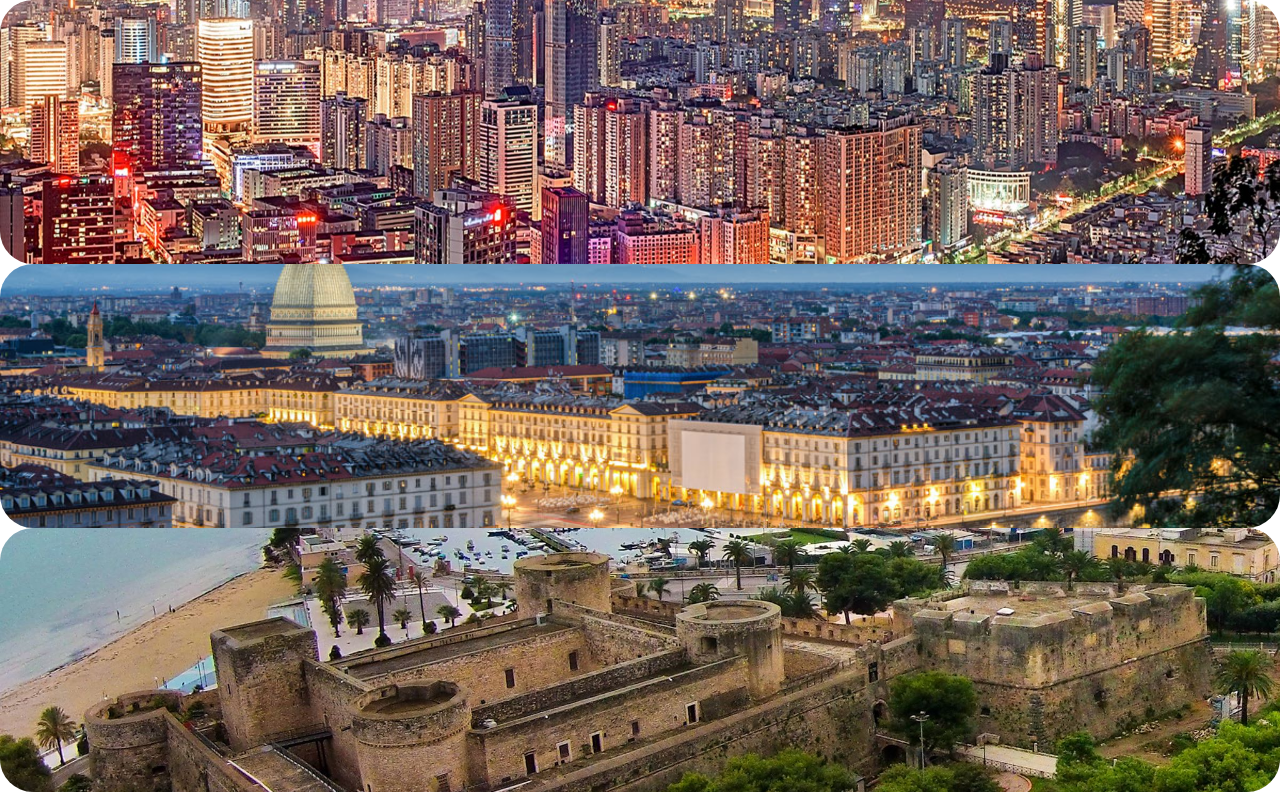
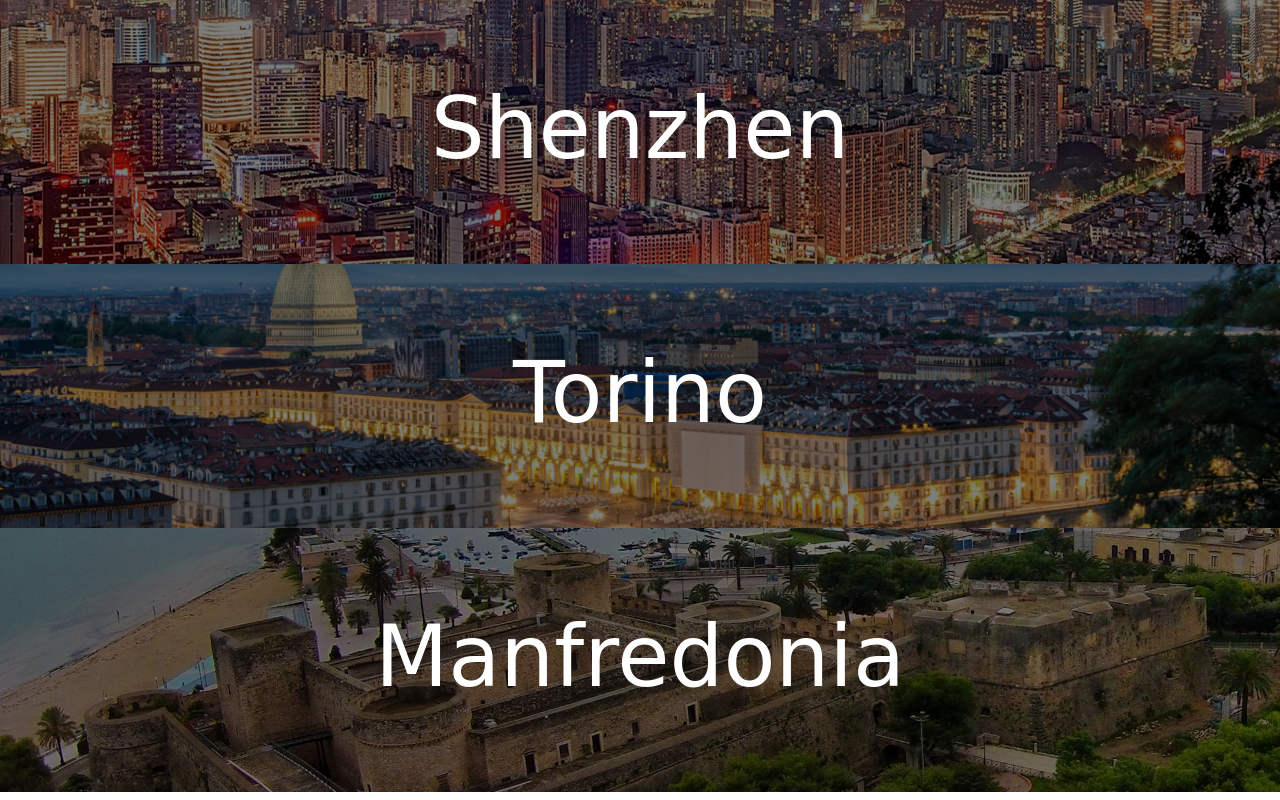
Before and after one commit to Bbxblack00/htmlcss-airbnb, a plain HTML site: page index.html in a window 1280 px wide. Drawn offline with Linux system fonts and the light colour scheme.

Commit message:
v1.0 Standard end.

```diff
--- a/css/main.css
+++ b/css/main.css
@@ -2,14 +2,20 @@
   margin: 0;
   padding: 0;
   border: 0;
+  font-family: 'Hachi Maru Pop', cursive;
 }
 
+@import url('https://fonts.googleapis.com/css2?family=Hachi+Maru+Pop&display=swap');
+
+/* CONTEINER */
 div{
   background-size: cover;
   background-position: center;
   width: 100vw;
   height: 33vh;
-  border-radius: 33px
+  /* border-radius: 33px; */
+  position: relative;
+  z-index: 50;
 }
 
 
@@ -17,10 +23,46 @@ div{
   background-image: url(../img/Shenzhen.jpg);
 }
 
-.Italy{
+.Torino{
   background-image: url(../img/Torino.jpg);
 }
 
 .Manfredonia{
   background-image: url(../img/Manfredonia.jpg);
 }
+
+/* WORDS */
+span{
+  font-size: 85px;
+  color: white;
+  position: absolute;
+  z-index: 150;
+}
+
+.Cina span{
+  top: 16vh;
+  left: 50vw;
+  transform: translate(-50%, -50%);
+}
+
+.Torino span{
+  top: 16vh;
+  left: 50vw;
+  transform: translate(-50%, -50%);
+}
+
+.Manfredonia span{
+  top: 16vh;
+  left: 50vw;
+  transform: translate(-50%, -50%);
+}
+
+.layover{
+  position: relative;
+  top: 0;
+  left: 0;
+  right: 0;
+  bottom: 0;
+  background: rgba(0, 0, 0, 0.5);
+  z-index: 100;
+}
--- a/index.html
+++ b/index.html
@@ -10,20 +10,27 @@
   <!-- Shenzhen -->
 
   <div class="Cina">
-    <span></span>
+    <div class="layover">
+      <span>Shenzhen</span>
+    </div>
   </div>
 
 <!-- Torino -->
-  <div class="Italy">
-    <span></span>
+  <div class="Torino">
+    <div class="layover">
+      <span>Torino</span>
+    </div>
   </div>
 
   <!-- Manfredonia -->
   <div class="Manfredonia">
-    <span></span>
+    <div class="layover">
+      <span>Manfredonia</span>
+    </div>
   </div>
+  <!-- wallpaper end -->
   <body>
 
-  <!-- wallpaper end -->
+
   </body>
 </html>
```
